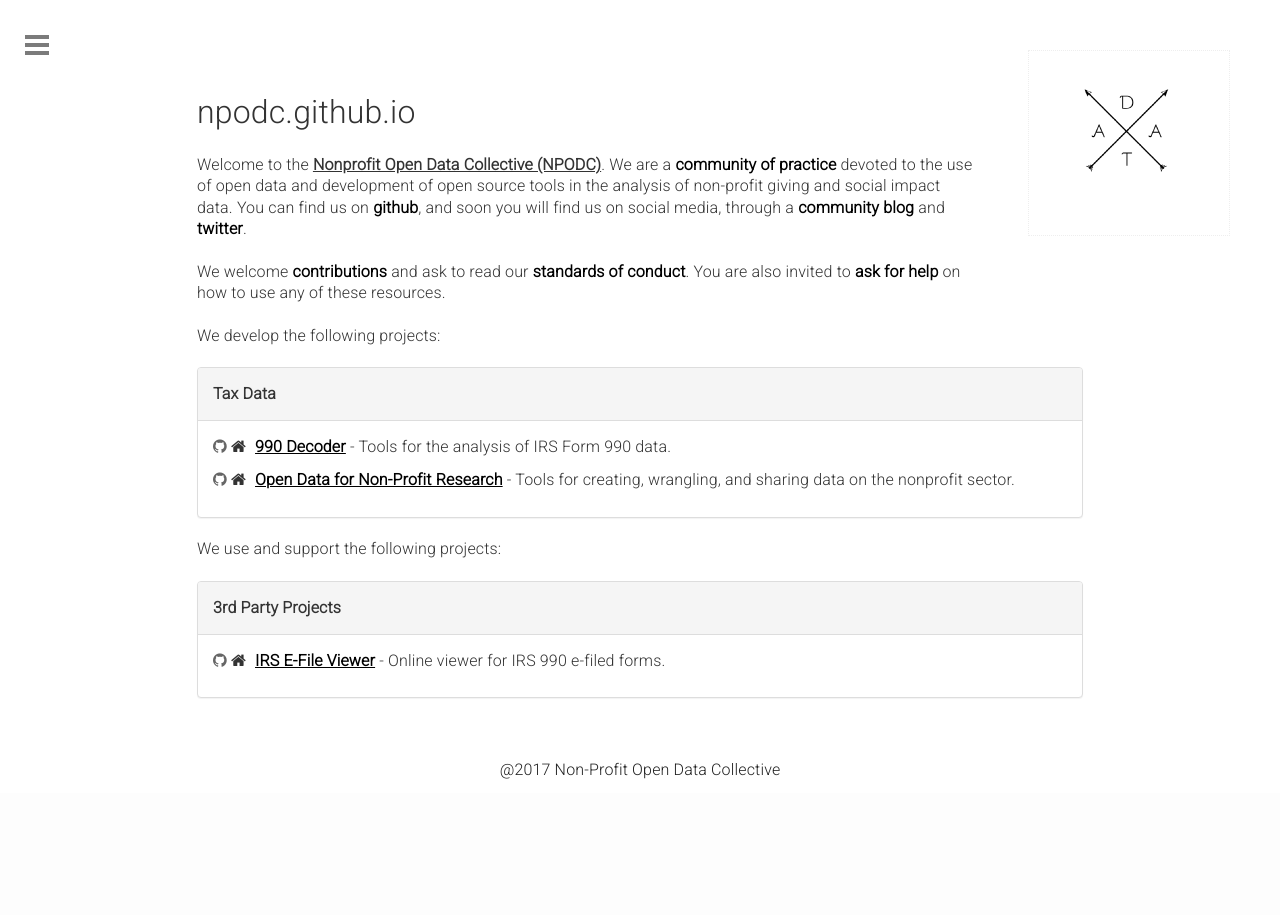
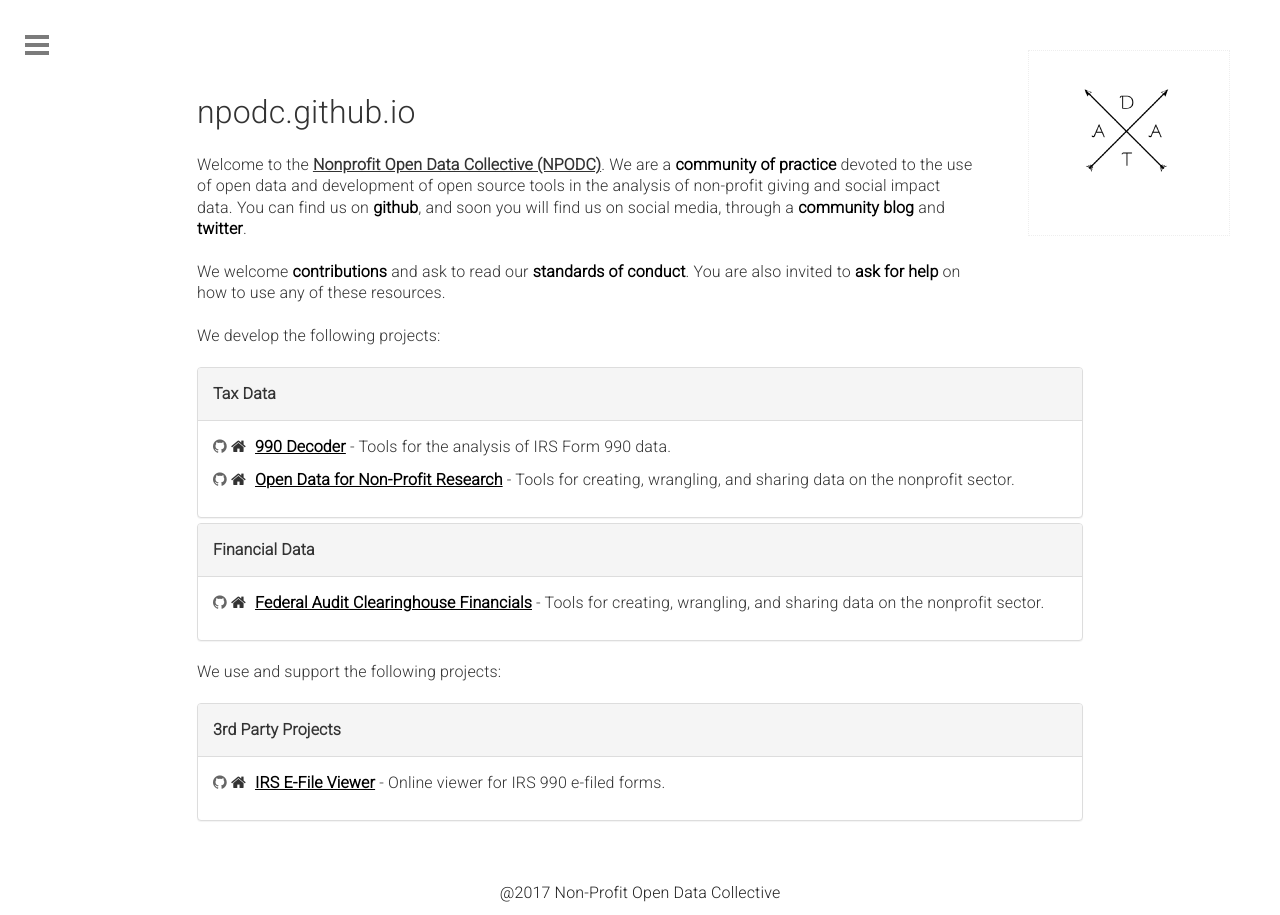
Before and after one commit to Nonprofit-Open-Data-Collective/nonprofit-open-data-collective.github.io, a Jekyll site: the page built from index.html, in a window 1280 px wide. Built offline with Jekyll 4.4.1, drawn with Linux system fonts in a browser that asks for light colours; nearby versions of some CDN libraries; a script that is not in the unit is left out; the list of posts is cut into pages by our own code; some of the changed lines change nothing that is shown.

Commit message:
ENH: add new package.

```diff
--- a/_data/package-categories.yml
+++ b/_data/package-categories.yml
@@ -1,6 +1,9 @@
 - subtitle: "Tax Data"
   tag: "tax-data"
   count: 1
+- subtitle: "Financial Data"
+  tag: "financial-data"
+  count: 2
 - subtitle: "3rd Party Projects"
   tag: "external"
-  count: 2
+  count: 3
--- /dev/null
+++ b/_packages/audited-finances.html
@@ -0,0 +1,28 @@
+---
+layout: package
+name: "Federal Audit Clearinghouse Financials"
+tag: "audited-finances"
+category: "financial-data"
+
+contact-name: Marc Joffe
+contact-email: marc@publicsectorcredit.org
+doc: "http://www.govwiki.info/pdfs/Non-Profit/"
+github: ""
+
+one-liner: "Tools for creating, wrangling, and sharing data on the nonprofit sector."
+description: "These statements provide fiscal year 2016 revenue, expenditure and balance sheet data for each entity and also include footnotes that often add interesting details (for example, hospitals provide revenue breakdowns between their Medicaid, Medicare and privately insured patients).
+
+This project will need further assistance before it can add value to not-for-profit research.  Specifically, naming and metadata need to be improved so that desired files are easier to find and so that they can be associated with each organization’s 990s.
+"
+---
+
+
+The statements often appear well before a 990 becomes available. They are harvested from the Census Bureau’s Federal Audit Clearinghouse via a tool posted on GitHub.
+
+Thanks to an introduction from Jesse, we have received a generous offer from University of Indiana to host these files and the extraction process going forward.
+
+
+Regards,
+Marc Joffe
+Public Sector Credit Solutions
+415-578-0558
```
